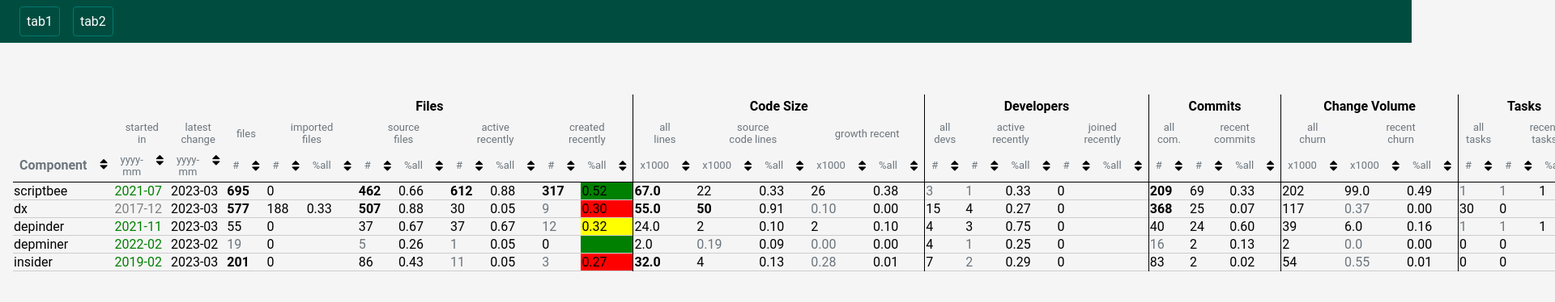
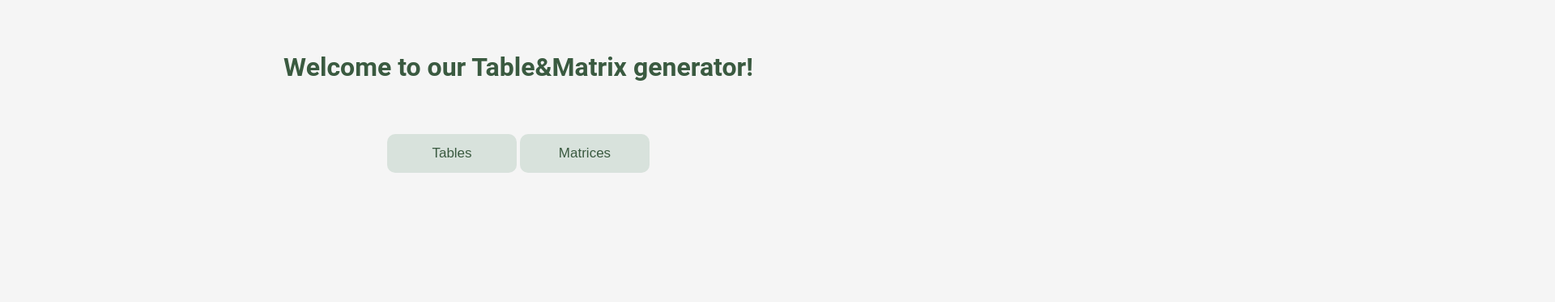
Before and after one commit to dxworks/dx-tables, a website built with webpack: page index.html in a window 1280 px wide. Shown: the top 374 px of the page at 81% size, 1920 px wide, since content can reach past the window. Built offline with nearby package versions, Linux system fonts and the light colour scheme.

Commit message:
added homepage

```diff
--- a/index.html
+++ b/index.html
@@ -3,27 +3,19 @@
 <head>
     <meta charset="UTF-8">
     <meta name="viewport" content="width=device-width, initial-scale=1.0">
-    <title>My Website</title>
-<!--    <link rel="stylesheet" href="https://cdn.jsdelivr.net/npm/@fortawesome/fontawesome-free@5.15.4/css/fontawesome.min.css">-->
+    <title>TMGenerator</title>
     <link rel="stylesheet" href="style.css">
-    <script>
-        document.addEventListener("DOMContentLoaded", function() {
-            const mainTabContent = document.getElementById("tab-content");
-            const mainTabContentWidth = mainTabContent.offsetWidth;
-            const headerNav = document.getElementById("nav-tabs");
-            headerNav.style.width = `${mainTabContentWidth}px`;
-        });
-    </script>
 </head>
 <body>
 
-<header>
-    <nav id="nav-tabs"></nav>
-</header>
-<main id="tab-content">
-</main>
+<div class="mt-4 w-100 flex text-center">
+    <h1 class="army-green">Welcome to our Table&Matrix generator!</h1>
+    <div class="jc-evenly w-100 flex mt-4">
+        <button id="tables" type="button" class="generic-btn">Tables</button>
+        <button id="matrices" type="button" class="generic-btn">Matrices</button>
+    </div>
+</div>
 
-<script type="module" src="dist/bundle.js"></script>
-
+<script src="src/homepage.js"></script>
 </body>
 </html>
--- a/src/main.ts
+++ b/src/main.ts
@@ -27,7 +27,8 @@ function generateTabs() {
 // Show the selected tab content and hide the others
 function showTabContent(index: number) {
     const tabContent = document.getElementById('tab-content');
-    tabContent!.innerHTML = `<dx-table table='${JSON.stringify(JSON.parse(tabs[index]).data)}'></dx-table>`;
+    tabContent!.innerHTML = `
+<dx-table table='${JSON.stringify(JSON.parse(tabs[index]).data)}'></dx-table>`;
 }
 
 customElements.define('dx-table', DxTable);
--- a/style.css
+++ b/style.css
@@ -6,7 +6,7 @@ body {
 }
 
 nav {
-    background-color: #004d40;
+    background-color: #3a5a40;
     padding: 8px 16px;
     display: flex;
     align-items: center;
@@ -19,11 +19,11 @@ nav a {
     margin: 0 8px;
     padding: 8px;
     border-radius: 4px;
-    border: 1px solid #00796b;
+    border: 1px solid #d8e2dc;
 }
 
 nav a:hover {
-    background-color: #00796b;
+    background-color: #324d37;
     cursor: pointer;
 }
 
@@ -41,3 +41,31 @@ main {
 .tab-content.active {
     display: block;
 }
+.text-center{
+    text-align: center;
+}
+.army-green {
+    color: #3a5a40;
+}
+.jc-evenly{
+    justify-content: space-evenly;
+}
+.generic-btn {
+    width: 10rem;
+    height: 3rem;
+    background: #d8e2dc;
+    border-radius: 10px;
+    cursor: pointer;
+    font-size: 17px;
+    border: unset;
+    color: #3a5a40;
+}
+.generic-btn:hover {
+    background-color: #dad7cd;
+}
+.mt-4{
+    margin-top: 4rem;
+}
+.w-100{
+    width: 100%;
+}
```
Also changed, not shown: matrices.html (added, +10 -0 lines), tables.html (added, +28 -0 lines).
